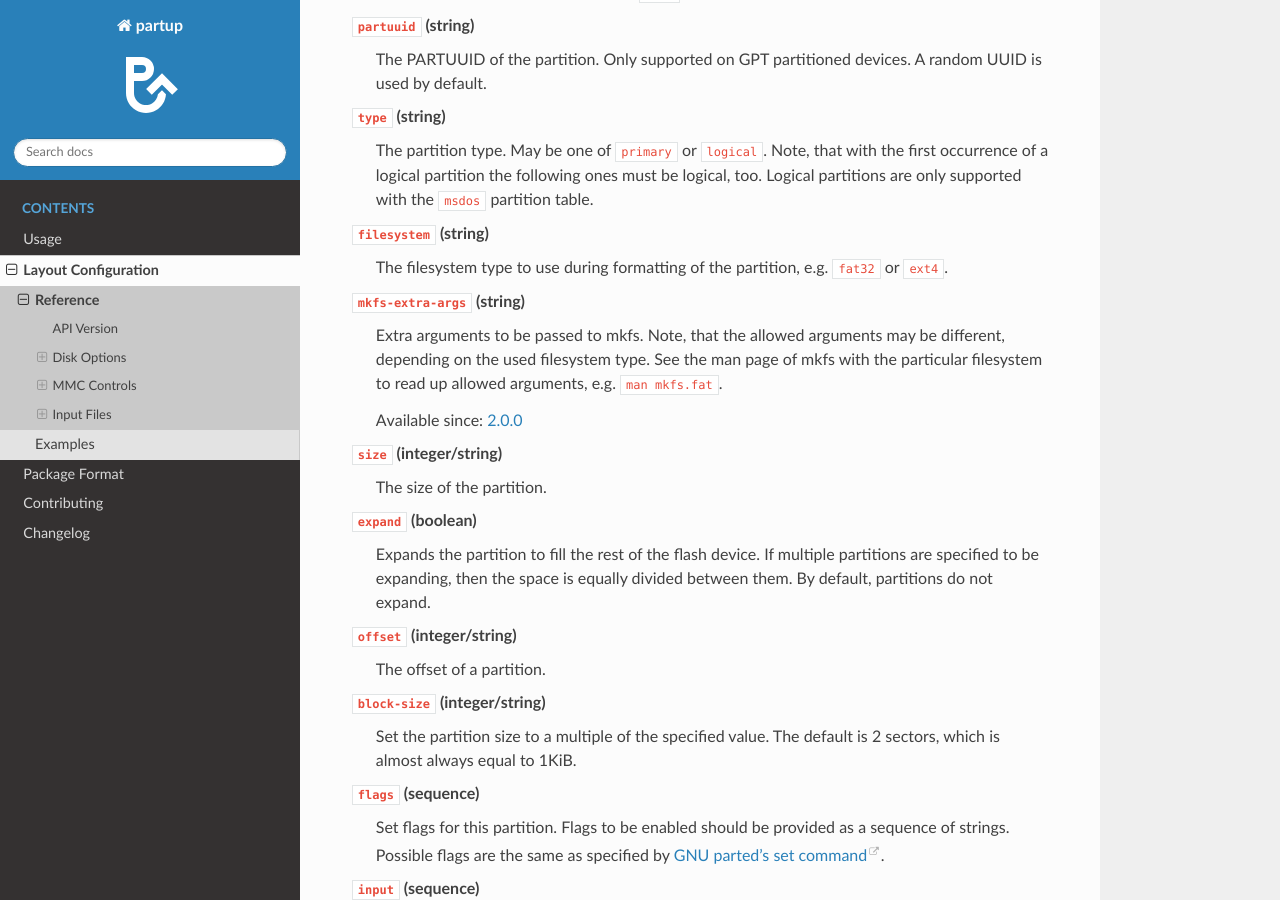
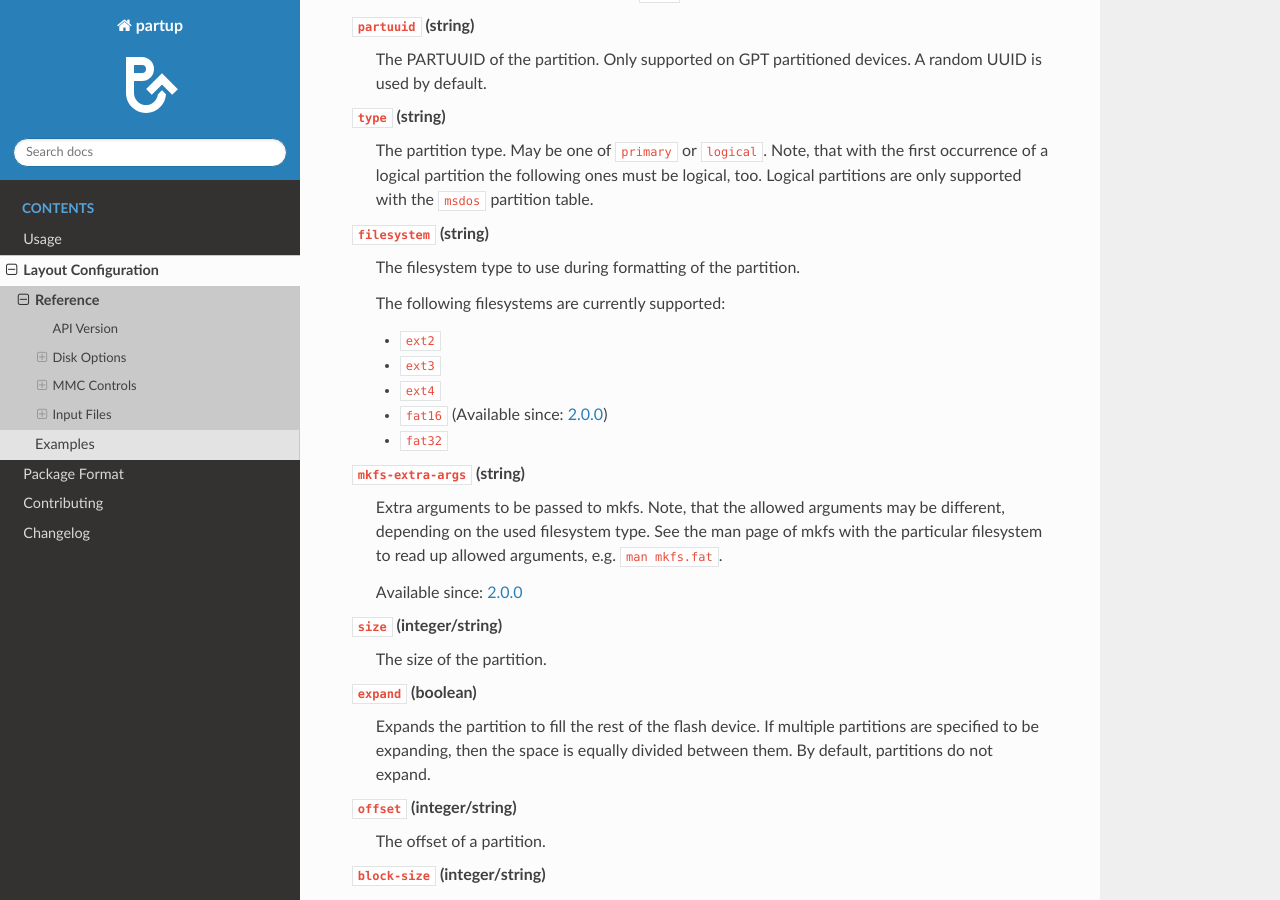
Before and after one commit to phytec/partup, a Sphinx documentation site: the page built from doc/layout-config-reference.rst, in a window 1280 px wide and 900 px high, scrolled down 1318 px. Built offline with Sphinx 7.4.7 and the Read the Docs theme 2.0.0, drawn with Linux system fonts in a browser that asks for light colours.

Commit message:
doc: layout-config-reference: Explicitly list supported filesystems
Explicitly list supported filesystem types and since which release they
are available.

Signed-off-by: Martin Schwan <m.schwan@phytec.de>

```diff
--- a/doc/layout-config-reference.rst
+++ b/doc/layout-config-reference.rst
@@ -70,8 +70,15 @@ options:
    partition table.
 
 ``filesystem`` (string)
-   The filesystem type to use during formatting of the partition, e.g. ``fat32``
-   or ``ext4``.
+   The filesystem type to use during formatting of the partition.
+
+   The following filesystems are currently supported:
+
+   - ``ext2``
+   - ``ext3``
+   - ``ext4``
+   - ``fat16`` (Available since: :ref:`release-2.0.0`)
+   - ``fat32``
 
 ``mkfs-extra-args`` (string)
    Extra arguments to be passed to mkfs. Note, that the allowed arguments may be
```
